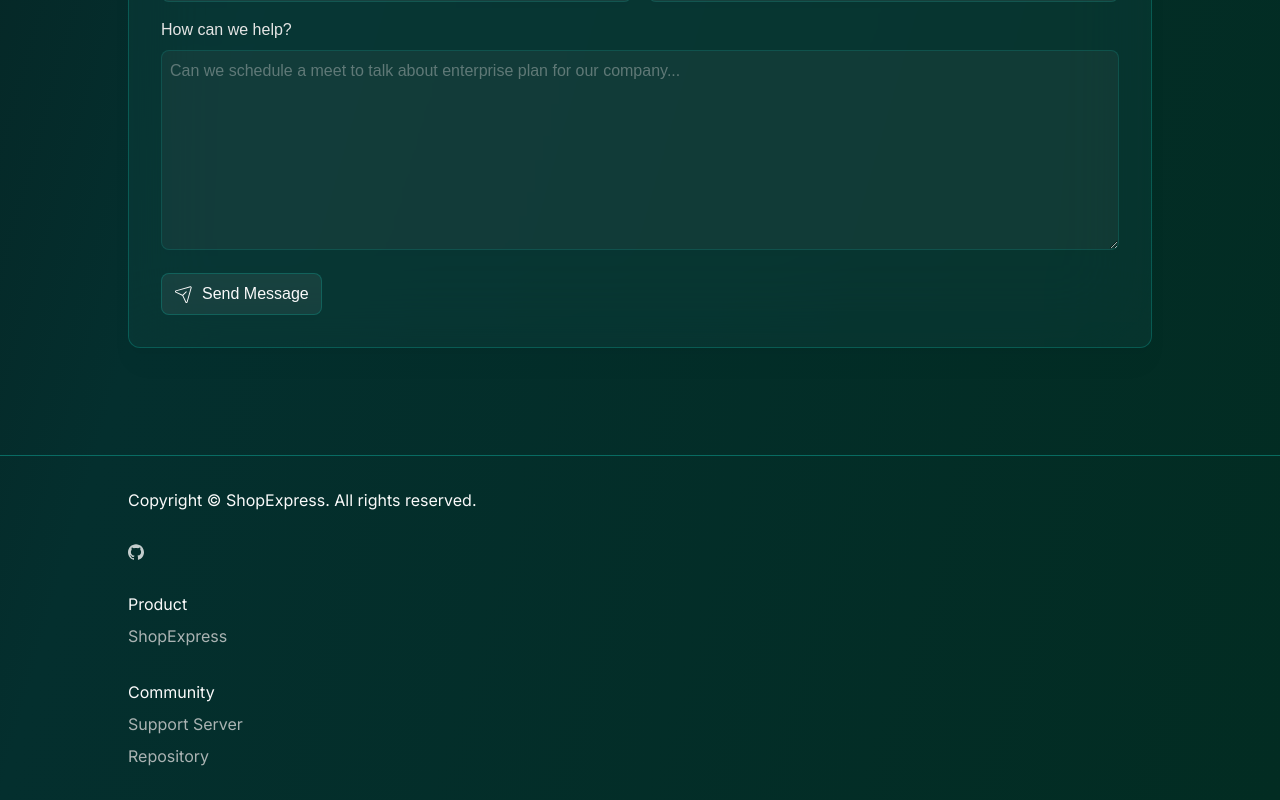
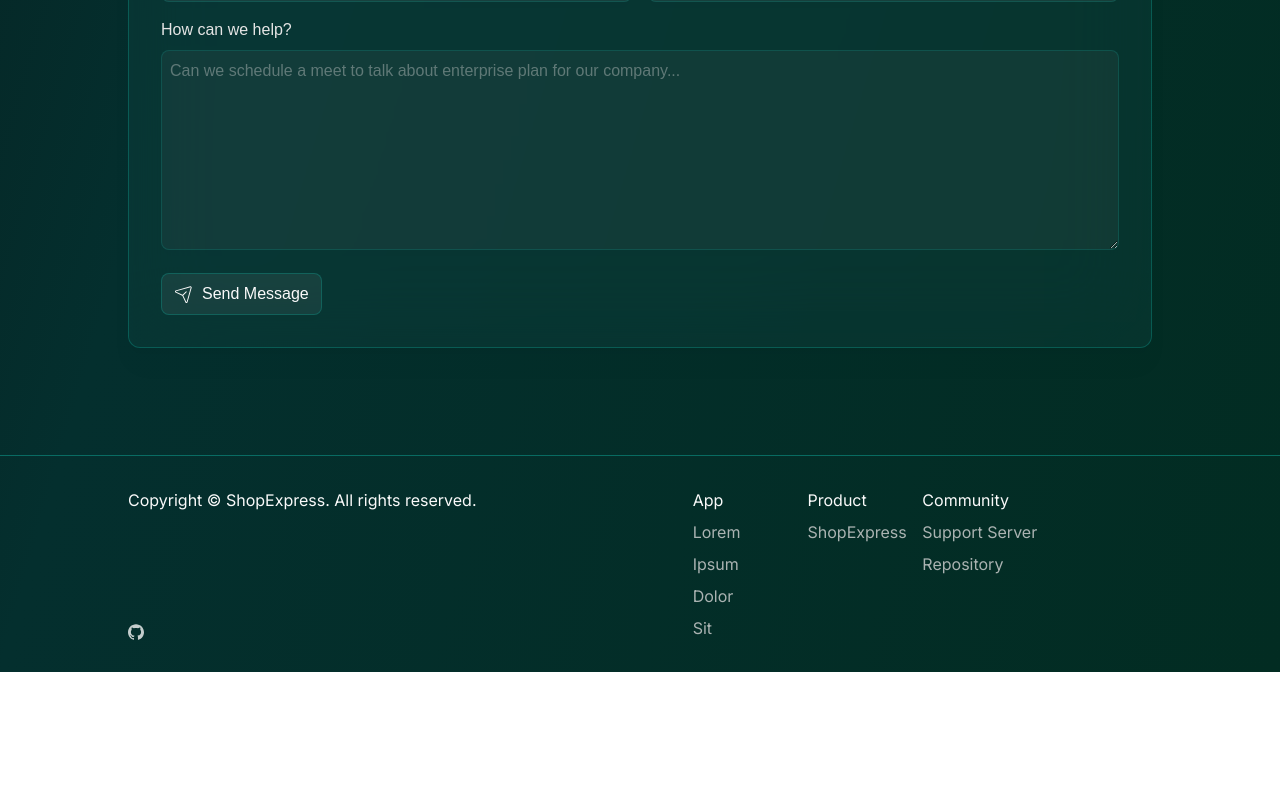
Before and after one commit to Zinedinarnaut/ShopExpress-Website, a Next.js app: page / in a window 1280 px wide. Shown: the part 3716-4516 px from the top of the page. After the commit the page ends 4388 px from the top, so only its background shows below. Built offline with nearby package versions, Linux system fonts and the light colour scheme; a web font is replaced by a local one.

Commit message:
Update Footer.tsx

```diff
--- a/src/components/Global/Footer.tsx
+++ b/src/components/Global/Footer.tsx
@@ -20,7 +20,25 @@ export default function Footer() {
             </svg>
           </a>
         </div>
-
+      </div>
+      <div className="grid grid-cols-2 lg:grid-cols-4">
+        <div className="flex flex-col gap-2">
+          <h3 className="text-neutral-50 font-normal">App</h3>
+          <ul className="list-none text-neutral-300/80 space-y-2">
+            <li>
+              <a href="" className="hover:text-neutral-100 duration-200 ease-in-out">Lorem</a>
+            </li>
+            <li>
+              <a href="" className="hover:text-neutral-100 duration-200 ease-in-out">Ipsum</a>
+            </li>
+            <li>
+              <a href="" className="hover:text-neutral-100 duration-200 ease-in-out">Dolor</a>
+            </li>
+            <li>
+              <a href="" className="hover:text-neutral-100 duration-200 ease-in-out">Sit</a>
+            </li>
+          </ul>
+        </div>
         <div className="flex flex-col gap-2">
           <h3 className="text-neutral-50 font-normal">Product</h3>
           <ul className="list-none text-neutral-300/80 space-y-2">
```
